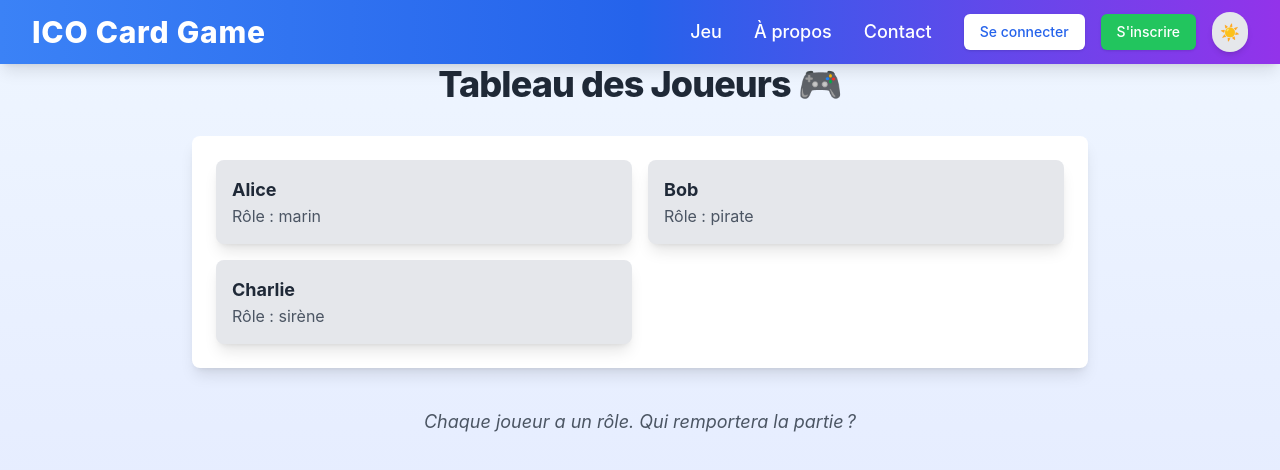
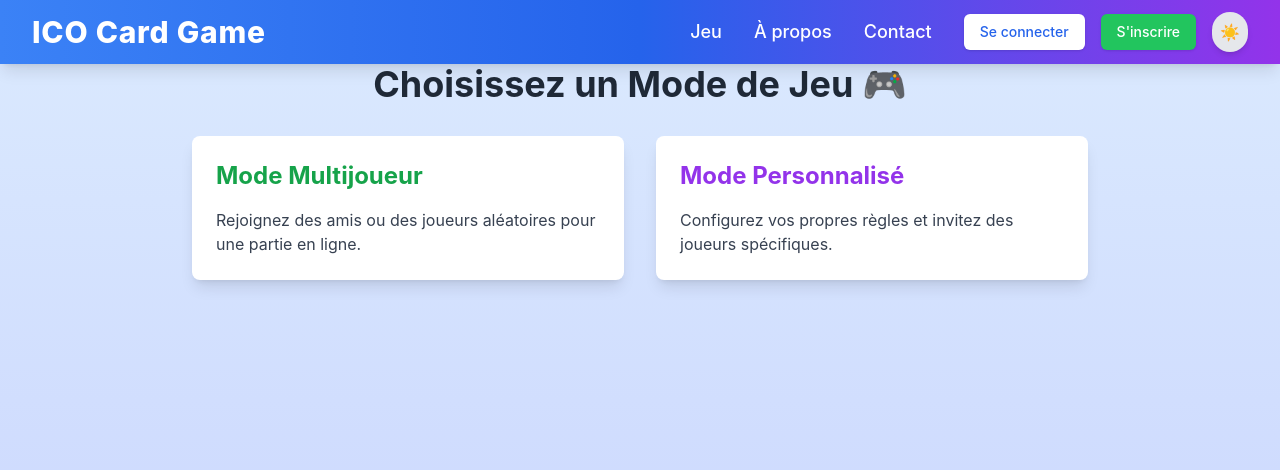
Before and after one commit to root-ibrahima/ico-card-game, a Next.js app: page /game in a window 1280 px wide. Shown: the top 470 px of the page. Built offline with nearby package versions, Linux system fonts and the light colour scheme.

Commit message:
Ajout de la gestion des modes de jeu : création des pages pour le mode multijoueur et le mode personnalisé, refactorisation de la page de jeu pour inclure la sélection de mode.

```diff
--- /dev/null
+++ b/src/app/game/modes/custom/page.tsx
@@ -0,0 +1,16 @@
+"use client";
+
+import React from "react";
+
+const CustomModePage: React.FC = () => {
+  return (
+    <div className="min-h-screen flex flex-col items-center justify-center bg-gradient-to-b from-gray-100 to-gray-300 py-10">
+      <h1 className="text-4xl font-bold text-gray-800 mb-4">Mode Personnalisé</h1>
+      <p className="text-lg text-gray-600 italic">
+        Configurez vos propres règles pour une partie unique et amusante.
+      </p>
+    </div>
+  );
+};
+
+export default CustomModePage;
--- /dev/null
+++ b/src/app/game/modes/multiplayer/page.tsx
@@ -0,0 +1,16 @@
+"use client";
+
+import React from "react";
+
+const MultiplayerModePage: React.FC = () => {
+  return (
+    <div className="min-h-screen flex flex-col items-center justify-center bg-gradient-to-b from-gray-100 to-gray-300 py-10">
+      <h1 className="text-4xl font-bold text-gray-800 mb-4">Mode Multijoueur</h1>
+      <p className="text-lg text-gray-600 italic">
+        Créez une salle ou rejoignez une partie en ligne avec vos amis !
+      </p>
+    </div>
+  );
+};
+
+export default MultiplayerModePage;
--- a/src/app/game/page.tsx
+++ b/src/app/game/page.tsx
@@ -1,43 +1,90 @@
 "use client";
 
 import React, { useState } from "react";
+import { useRouter } from "next/navigation";
 import GameBoard from "@/components/GameBoard";
 
 interface Player {
   id: string;
   name: string;
-  role: "marin" | "pirate" | "sirène"; // Suppression du type `undefined` pour plus de sécurité
+  role: "marin" | "pirate" | "sirène";
   isCaptain: boolean;
 }
 
-const GamePage: React.FC = () => {
-  // État local pour les joueurs
-  const [players] = useState<Player[]>([
+const GameModesPage: React.FC = () => {
+  const [currentMode, setCurrentMode] = useState<"modes" | "game">("modes"); // Contrôle de la vue
+  const router = useRouter();
+
+  const players: Player[] = [
     { id: "1", name: "Alice", role: "marin", isCaptain: false },
     { id: "2", name: "Bob", role: "pirate", isCaptain: false },
     { id: "3", name: "Charlie", role: "sirène", isCaptain: false },
-  ]);
+  ];
+
+  const handleModeSelection = (mode: string) => {
+    if (mode === "multiplayer" || mode === "custom") {
+      // Redirection vers une page spécifique si besoin
+      router.push(`/game/modes/${mode}`);
+    } else {
+      setCurrentMode("game"); // Afficher la liste des joueurs
+    }
+  };
 
   return (
-    <div className="pt-16 min-h-screen flex flex-col items-center bg-gradient-to-b from-blue-50 to-indigo-100 py-10">
-      {/* Titre Principal */}
+    <div className="pt-16 min-h-screen flex flex-col items-center bg-gradient-to-b from-blue-100 to-indigo-200 py-10">
+      {currentMode === "modes" ? (
+        <>
+          {/* Vue des Modes */}
+          <h1 className="text-4xl font-bold text-gray-800 mb-8">Choisissez un Mode de Jeu 🎮</h1>
+
+          <div className="grid grid-cols-1 md:grid-cols-2 gap-8 max-w-4xl">
+            {/* Mode Multijoueur */}
+            <div
+              className="bg-white shadow-lg rounded-lg p-6 cursor-pointer hover:bg-gray-100 transition transform hover:-translate-y-1"
+              onClick={() => handleModeSelection("multiplayer")}
+            >
+              <h2 className="text-2xl font-bold text-green-600 mb-4">Mode Multijoueur</h2>
+              <p className="text-gray-700">
+                Rejoignez des amis ou des joueurs aléatoires pour une partie en ligne.
+              </p>
+            </div>
+
+            {/* Mode Personnalisé */}
+            <div
+              className="bg-white shadow-lg rounded-lg p-6 cursor-pointer hover:bg-gray-100 transition transform hover:-translate-y-1"
+              onClick={() => handleModeSelection("custom")}
+            >
+              <h2 className="text-2xl font-bold text-purple-600 mb-4">Mode Personnalisé</h2>
+              <p className="text-gray-700">
+                Configurez vos propres règles et invitez des joueurs spécifiques.
+              </p>
+            </div>
+          </div>
+        </>
+      ) : (
+        <>
+          {/* Vue du Tableau des Joueurs */}
           <h1 className="text-4xl font-extrabold text-gray-800 mb-8 tracking-tight">
             Tableau des Joueurs 🎮
           </h1>
 
-      {/* Section GameBoard */}
           <div className="w-full max-w-4xl bg-white shadow-lg rounded-lg p-6">
             <GameBoard players={players} />
           </div>
 
-      {/* Infos Supplémentaires */}
+          {/* Bouton Retour */}
           <div className="mt-10">
-        <p className="text-lg text-gray-600 italic">
-          Chaque joueur a un rôle. Qui remportera la partie ?
-        </p>
+            <button
+              onClick={() => setCurrentMode("modes")}
+              className="px-6 py-3 bg-blue-600 text-white font-medium rounded-md shadow hover:bg-blue-700 transition duration-300"
+            >
+              Retour aux Modes
+            </button>
           </div>
+        </>
+      )}
     </div>
   );
 };
 
-export default GamePage;
+export default GameModesPage;
```
Lines whose indentation alone changed are shown as unchanged.
